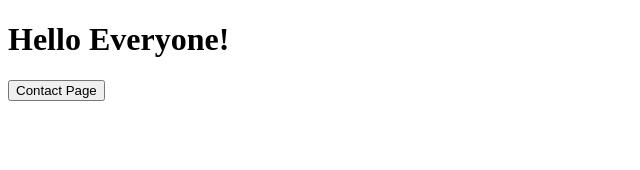
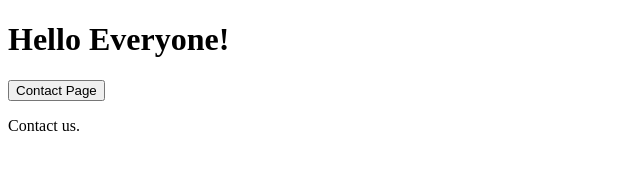
Before and after one commit to AbhishekSadhwani/git-practice, a plain HTML site: page contact.html in a window 1280 px wide. Shown: the full height of the page, 0-640 px from the left. Drawn offline with Linux system fonts and the light colour scheme.

Commit message:
Changes in contact page

```diff
--- a/contact.html
+++ b/contact.html
@@ -9,6 +9,6 @@
     <h1>Hello Everyone!</h1>
 
     <button>Contact Page</button>
-
+    <p>Contact us.</p>
 </body>
 </html>
```
